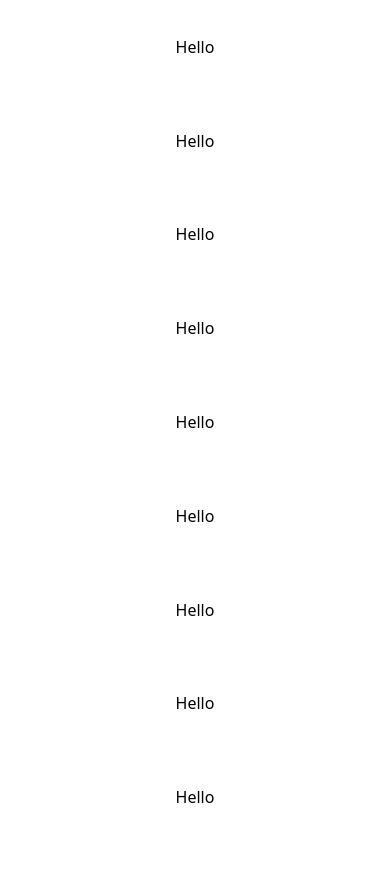
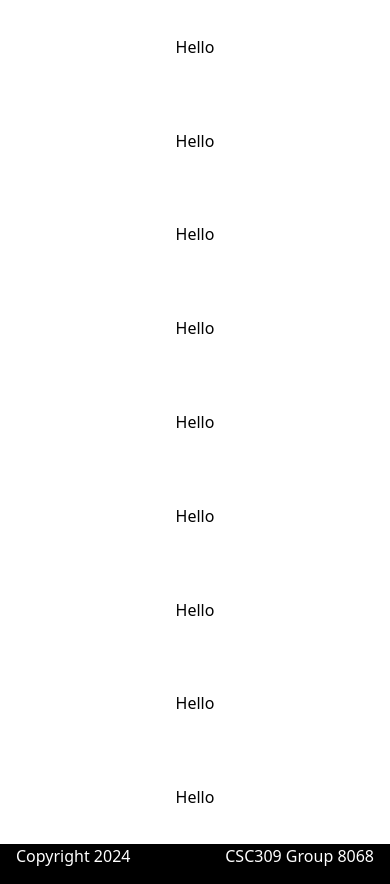
Before and after one commit to Sam-Wonjae-Lee/Scriptorium, a Next.js app in the folder PP1/: page / in a window 390 px wide. Before the commit the page ends 844 px from the top, so only its background shows below. Built offline with nearby package versions, Linux system fonts and the light colour scheme.

Commit message:
added a default footer

```diff
--- a/PP1/pages/_document.tsx
+++ b/PP1/pages/_document.tsx
@@ -7,6 +7,10 @@ export default function Document() {
       <body className="antialiased">
         <Main />
         <NextScript />
+        <footer className="flex justify-between w-full h-10 bg-black text-white">
+          <div className="ml-4">Copyright 2024</div>
+          <div className="mr-4">CSC309 Group 8068</div>
+          </footer>
       </body>
     </Html>
   );
--- a/PP1/pages/index.tsx
+++ b/PP1/pages/index.tsx
@@ -1,6 +1,6 @@
 const Home = () => {
   return (
-    <div className="min-h-screen w-full grid grid-cols-1 md:grid-cols-2 lg:grid-cols-3 ">
+    <main className="min-h-screen w-full grid grid-cols-1 md:grid-cols-2 lg:grid-cols-3 ">
       <div className="flex items-center justify-center">
         Hello
       </div>
@@ -28,7 +28,7 @@ const Home = () => {
       <div className="flex items-center justify-center">
         Hello
       </div>
-    </div>
+    </main>
   )
 }
 
```
